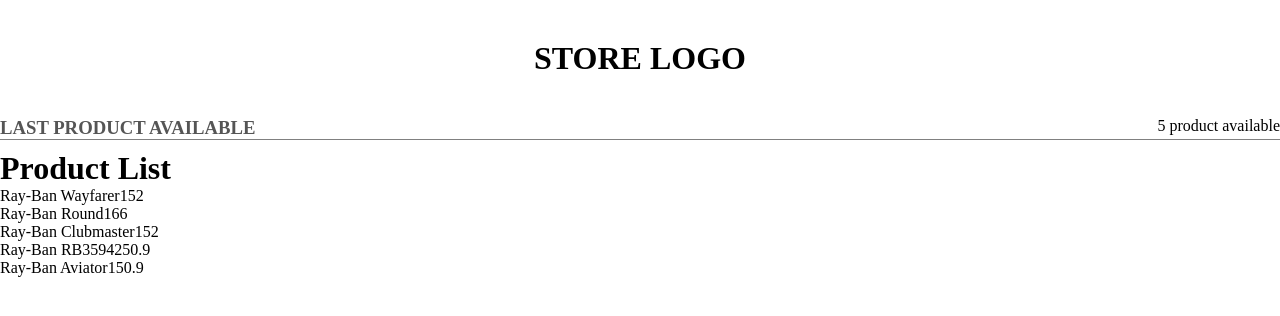
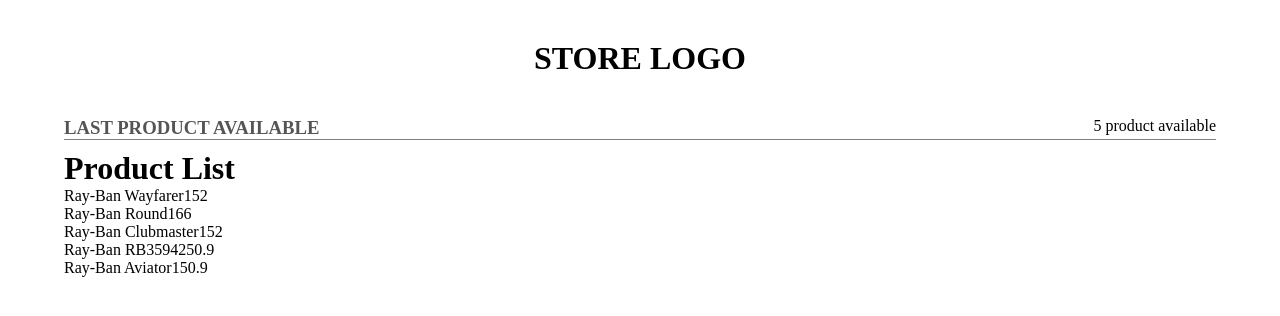
Before and after one commit to FrancescoMain/unitiva-test, a React (Create React App) app: page / in a window 1280 px wide. Shown: the top 316 px of the page. Built offline with nearby package versions, Linux system fonts and the light colour scheme.

Commit message:
impaginato productlist

```diff
--- a/src/pages/Products/ProductList.tsx
+++ b/src/pages/Products/ProductList.tsx
@@ -1,5 +1,6 @@
 import { useSelector } from "react-redux";
 import Header from "../../Components/Header/Header";
+import { Page } from "../../style";
 import { selectProduct } from "./store/Product.selector";
 
 export const ProductList = () => {
@@ -7,6 +8,7 @@
 
   return (
     <>
+      <Page>
         <Header
           title="LAST PRODUCT AVAILABLE"
           info="5 product available"
@@ -20,6 +22,7 @@
             </div>
           ))}
         </div>
+      </Page>
     </>
   );
 };
```
Lines whose indentation alone changed are shown as unchanged.
